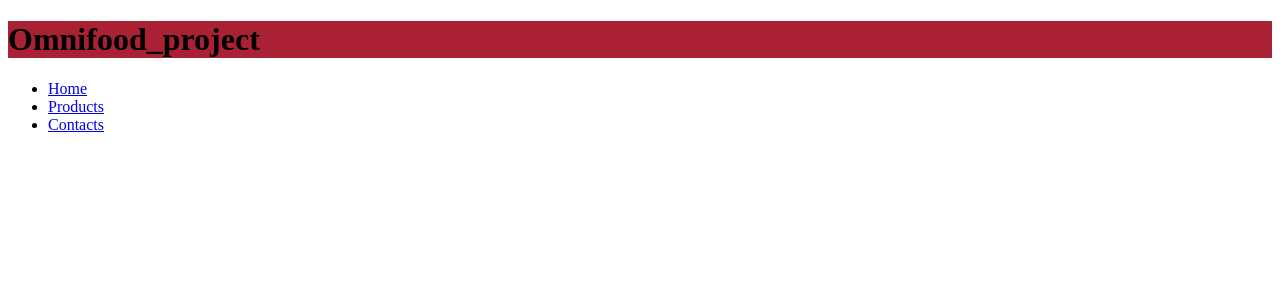
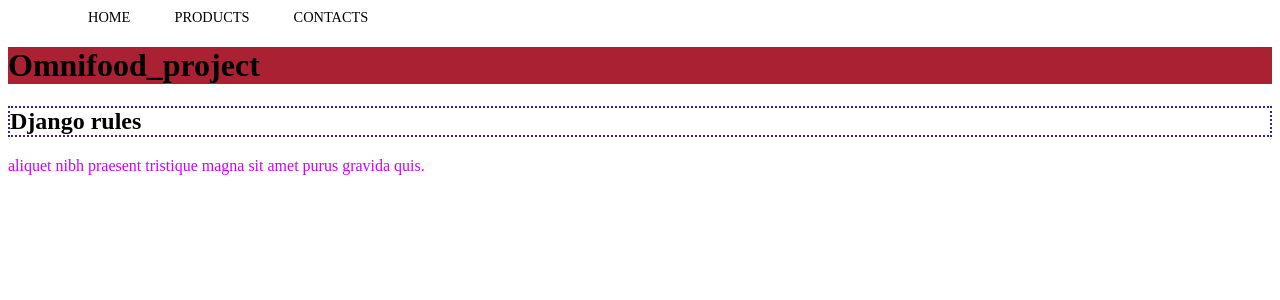
Before and after one commit to JevgeniPillau/Django_Omnifood, a Django app: page / in a window 1280 px wide. Shown: the top 300 px of the page. Run offline with Django 3.2, Linux system fonts and the light colour scheme.

Commit message:
Homework for lesson02 Django01 course (by JevgeniPillau)

```diff
--- /dev/null
+++ b/omnifood_prj/mainapp/templates/mainapp/base.html
@@ -0,0 +1,27 @@
+<!doctype html>
+{% load staticfiles %}
+<html lang="en">
+    <head>
+	<meta charset="UTF-8"/>
+	<link href="{% static "css/index.css" %}" rel="stylesheet"/>
+	{% block title  %}
+	{% endblock %}
+    </head>
+    <body>
+	{% block content %}
+	{% block menu %}
+	<ul class="main-nav">
+	    <li><a href="{% url 'main' %}">Home</a></li>
+	    <li><a href="{% url 'products' %}">Products</a></li>
+	    <li><a href="{% url 'contacts' %}">Contacts</a></li>
+	</ul>
+	{% endblock %}
+	{% include 'mainapp/includes/inc-menu.html' %}
+	{% endblock %}
+    </body>
+    <footer>
+	{% block row_footer %}
+	{% block footer_nav %}{% endblock %}
+	{% endblock %}
+    </footer>
+</html>
--- a/omnifood_prj/mainapp/templates/mainapp/index.html
+++ b/omnifood_prj/mainapp/templates/mainapp/index.html
@@ -1,16 +1,17 @@
-<!doctype html>
-<html lang="en">
-    <head>
-        <meta charset="UTF-8"/>
-	<link href="../../../static/css/index.css" rel="stylesheet"/>
-        <title>Omnifood main page</title>
-    </head>
-    <body>
-	<h1 class="index">Omnifood_project</h1>
-	<ul class="main_nav">
-	    <li><a href="/">Home</a></li>
-	    <li><a href="/products/">Products</a></li>
-	    <li><a href="/contacts/">Contacts</a></li>
-	</ul>
-    </body>
-</html>
+{% extends 'mainapp/base.html' %}
+
+{% block title  %}
+<title>omnifood</title>
+{% endblock %}
+
+{% block content %}
+{% block menu %} {{ block.super }} {% endblock %}
+{% block header%}<h1 class="index">Omnifood_project</h1>
+<h2 class="header_small">Django rules</h2>
+{% endblock %}
+<div class="content">
+	    <p>
+		Aliquet nibh praesent tristique magna sit amet purus gravida quis.
+	    </p>
+	</div>
+{% endblock %}
--- a/omnifood_prj/mainapp/views.py
+++ b/omnifood_prj/mainapp/views.py
@@ -2,11 +2,19 @@ from django.shortcuts import render
 
 # Create your views here.
 
+
 def main(request):
     return render(request, 'mainapp/index.html')
 
+
+def base(request):
+    return render(request, 'mainapp/base.html')
+
+
 def products(request):
-    return render(request, 'mainapp/products.html')
+    context = {'products': ['apple', 'banana', 'kiwi']}
+    return render(request, 'mainapp/products.html', context)
+
 
 def contacts(request):
     return render(request, 'mainapp/contacts.html')
--- a/omnifood_prj/omnifood_prj/urls.py
+++ b/omnifood_prj/omnifood_prj/urls.py
@@ -20,7 +20,8 @@ import mainapp.views as mainapp
 
 urlpatterns = [
     path('admin/', admin.site.urls),
-    path('', mainapp.main),
-    path('products/', mainapp.products),
-    path('contacts/', mainapp.contacts),
+    path('', mainapp.main, name="main"),
+    path('base/', mainapp.base, name="base"),
+    path('products/', mainapp.products, name="products"),
+    path('contacts/', mainapp.contacts, name="contacts"),
 ]
--- a/omnifood_prj/static/css/index.css
+++ b/omnifood_prj/static/css/index.css
@@ -1,3 +1,43 @@
 .index {
     background-color: #aa2134;
 }
+.content p {
+    color: #cc00ff;
+    text-transform: lowercase;
+}
+
+.test {
+    color: #0023ff;
+}
+
+.header_small {
+    border: 2px dotted #3d2189;
+}
+
+.main-nav {
+    list-style: none;
+    margin-top: 5px;
+}
+
+.main-nav li {
+    display: inline-block;
+    margin-left: 40px;
+}
+
+.main-nav li a:link,
+.main-nav li a:visited {
+    padding: 5px 0;
+    color: #000;
+    text-decoration: none;
+    text-transform: uppercase;
+    font-size: 90%;
+    border-bottom: 1px solid transparent;
+    border-top: 1px solid transparent;
+}
+
+.main-nav li a:hover,
+.main-nav li a:active {
+    border-bottom: 1px solid #cf6d17;
+    border-top: 1px solid #cf6d17;
+    transition: border-bottom 0.4s, border-top 0.4s;
+}
```
Also changed, not shown: omnifood_prj/mainapp/templates/mainapp/contacts.html (+10 -15 lines), omnifood_prj/mainapp/templates/mainapp/products.html (+21 -15 lines).
